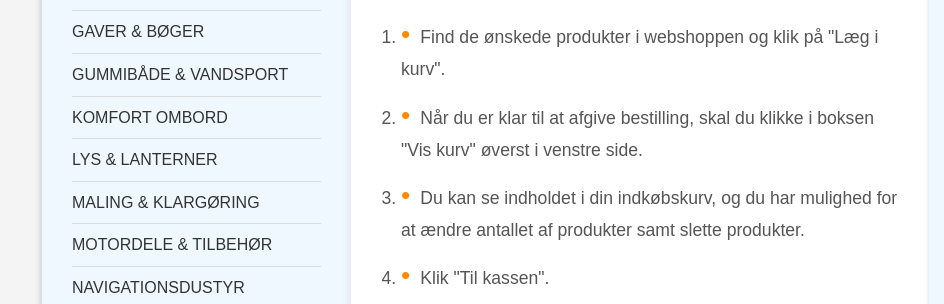
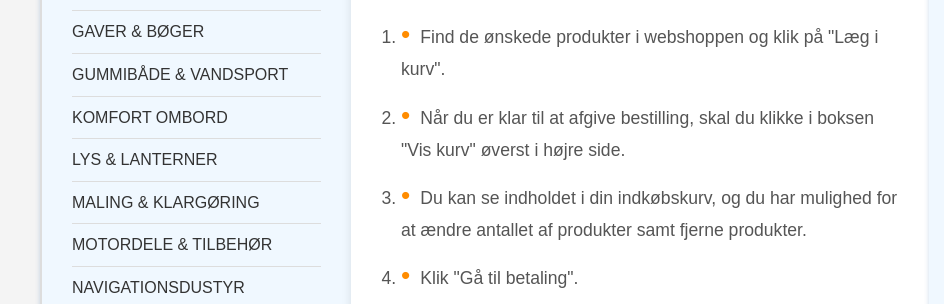
Before and after one commit to emsc0001/lynetten-frontend, a plain HTML site: page handelsBetingelser.html in a window 1280 px wide. Shown: the part 471-775 px from the top of the page, 0-944 px from the left. Drawn offline with Linux system fonts and the light colour scheme.

Commit message:
ændret tekst

```diff
--- a/handelsBetingelser.html
+++ b/handelsBetingelser.html
@@ -168,9 +168,9 @@
 
           <ol>
             <li>Find de ønskede produkter i webshoppen og klik på "Læg i kurv".</li>
-            <li>Når du er klar til at afgive bestilling, skal du klikke i boksen "Vis kurv" øverst i venstre side.</li>
-            <li>Du kan se indholdet i din indkøbskurv, og du har mulighed for at ændre antallet af produkter samt slette produkter.</li>
-            <li>Klik "Til kassen".</li>
+            <li>Når du er klar til at afgive bestilling, skal du klikke i boksen "Vis kurv" øverst i højre side.</li>
+            <li>Du kan se indholdet i din indkøbskurv, og du har mulighed for at ændre antallet af produkter samt fjerne produkter.</li>
+            <li>Klik "Gå til betaling".</li>
             <li>Indtast dine kundeoplysninger og accepter handelsbetingelserne.</li>
             <li>
               Hvis du ønsker levering til en anden adresse end betalingsadressen, skal du markere ”Tilføj en ny Leveringsadresse” og indtaste
```
